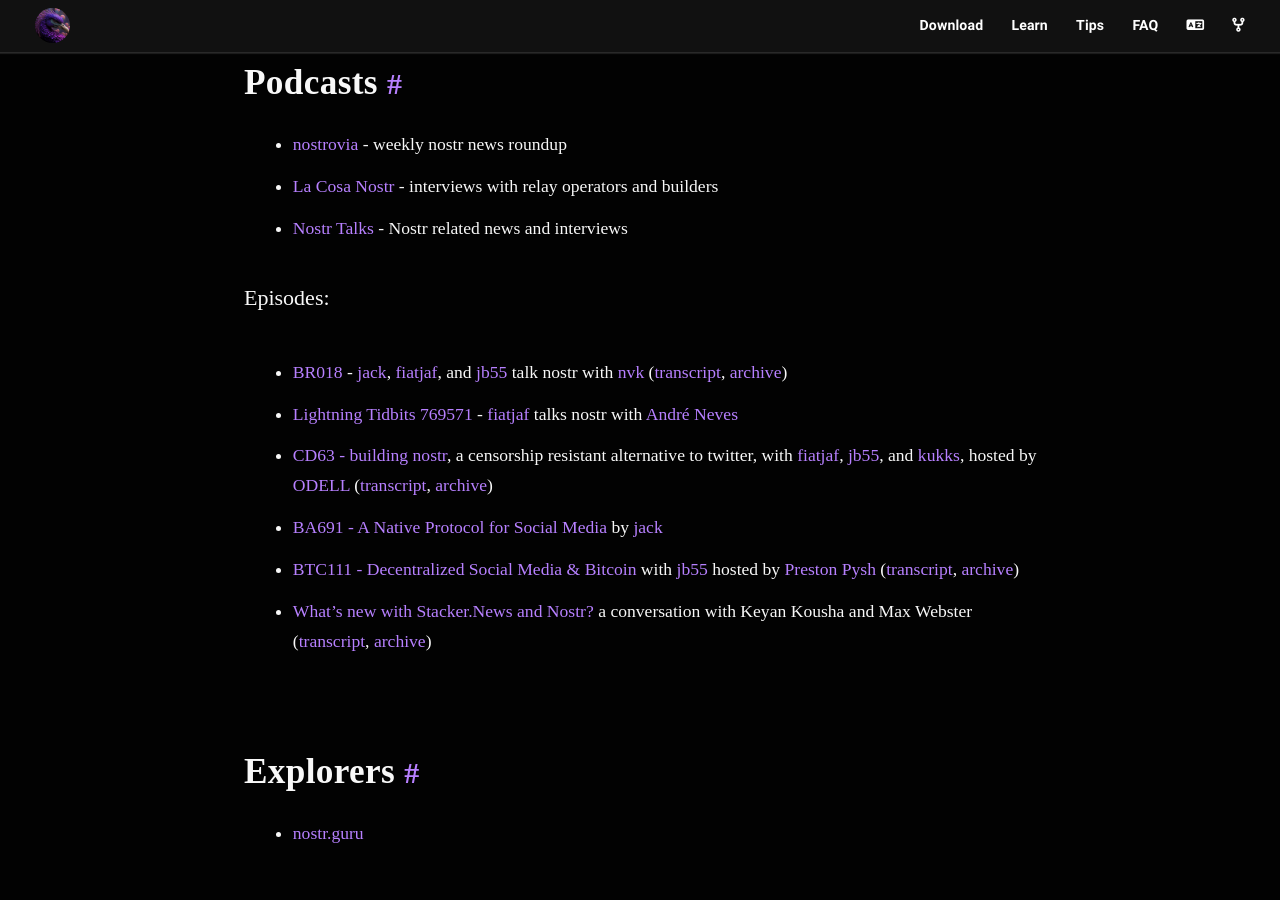
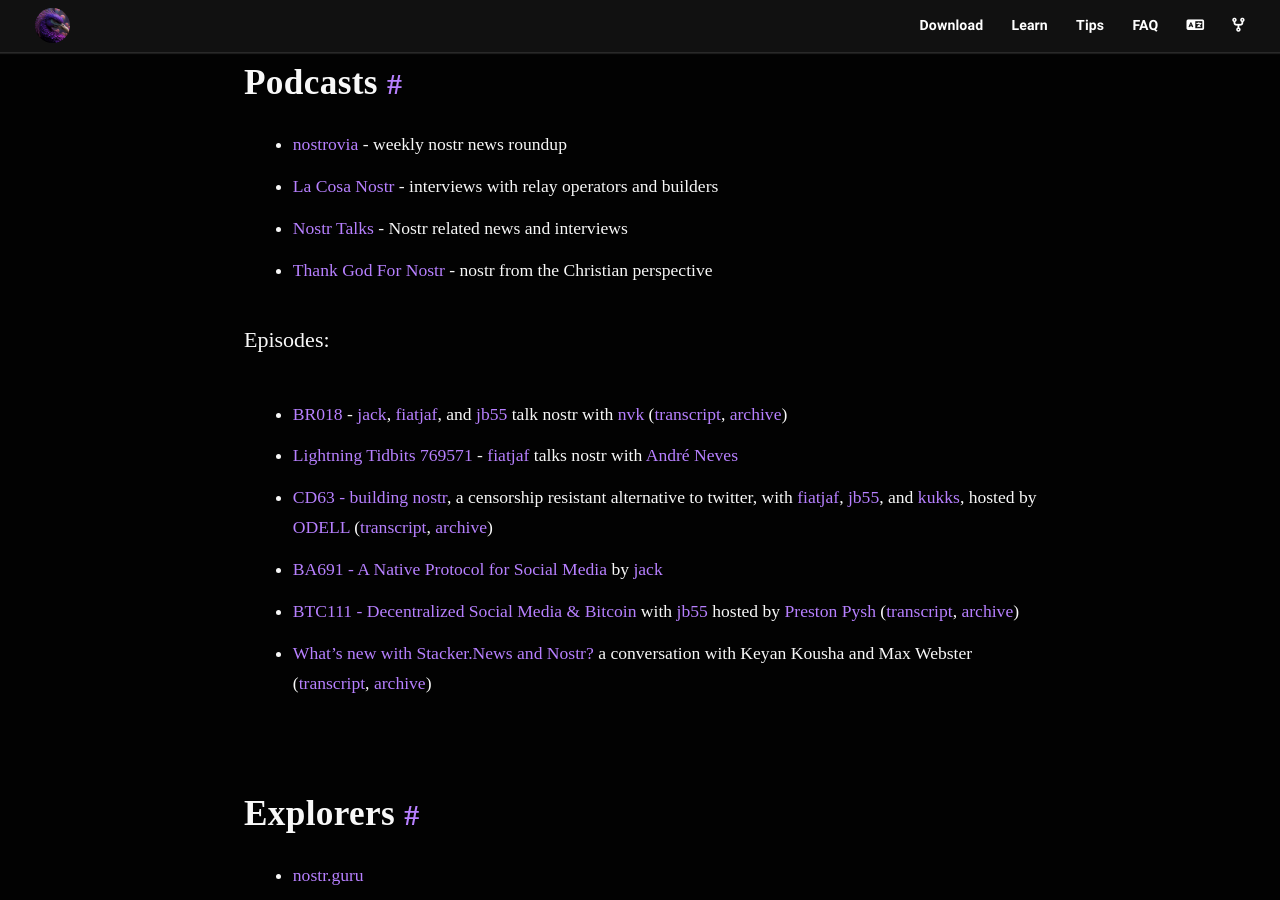
Before and after one commit to nostr-resources/nostr-resources.github.io, a Jekyll site: the page built from index.md, in a window 1280 px wide and 900 px high, scrolled down 12582 px. Built offline with Jekyll 4.4.1, drawn with Linux system fonts in a browser that asks for light colours; some web fonts are replaced.

Commit message:
feat(podcasts): add Thank God For Nostr podcast

```diff
--- a/index.md
+++ b/index.md
@@ -350,6 +350,7 @@ You can also create an RSS feed with posts matching some keywords at [rss.nostr.
 - [nostrovia](https://nostrovia.org/) - weekly nostr news roundup
 - [La Cosa Nostr](https://cast.bitcoiner.social/@lacosanostr/about) - interviews with relay operators and builders
 - [Nostr Talks](https://www.curiousdk.com/podcast) - Nostr related news and interviews
+- [Thank God For Nostr](https://tgfb.com/podcasts/thank-god-for-nostr/) - nostr from the Christian perspective
 
 Episodes:
 
```
